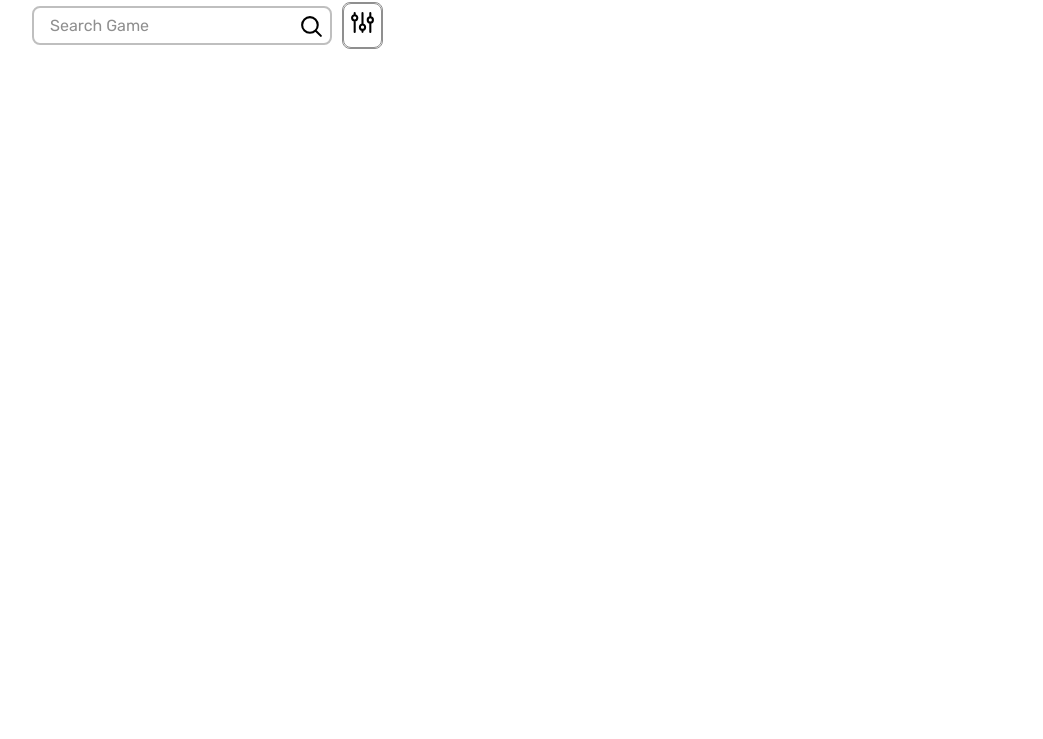
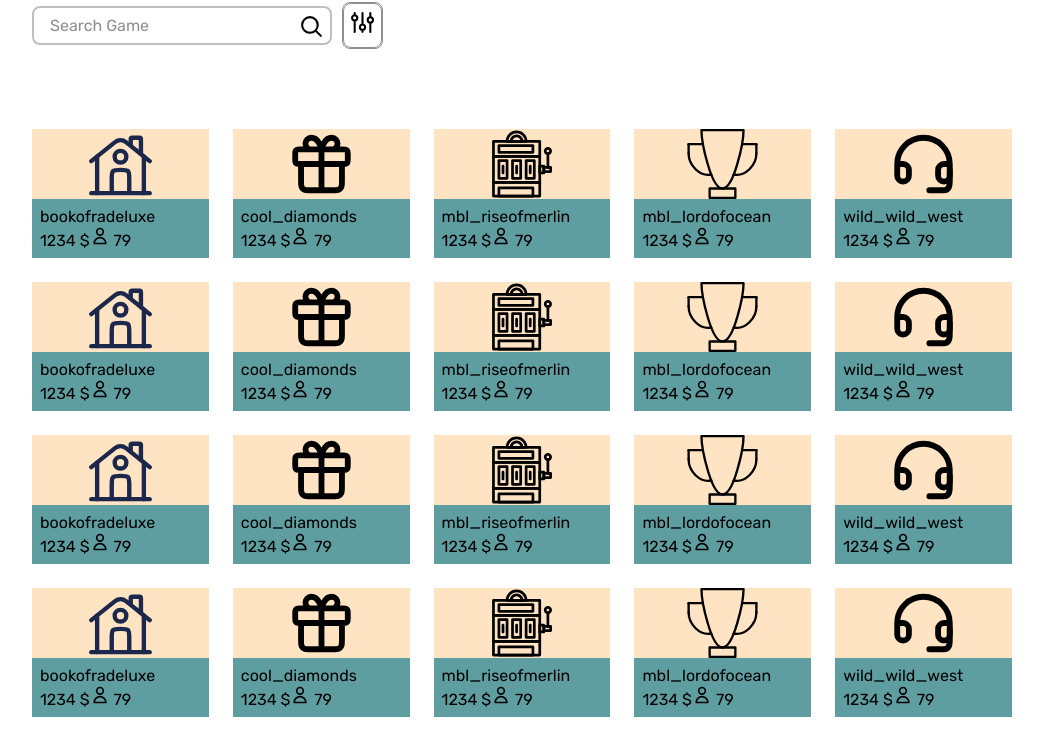
Before and after one commit to MassimoAurelio/casino, a Vue app: page / in a window 1280 px wide. Shown: the part 796-1535 px from the top of the page, without its empty margins (118-1161 px from the left). Before the commit the page ends 1000 px from the top, so only its background shows below. Built offline with nearby package versions, Linux system fonts and the light colour scheme.

Commit message:
add games

```diff
--- /dev/null
+++ b/src/app/stores/useGames.ts
@@ -0,0 +1,49 @@
+import { defineStore } from 'pinia'
+import home from '@/app/assets/svg/home.svg'
+import gift from '@/app/assets/svg/gift.svg'
+import games from '@/app/assets/svg/games.svg'
+import tourney from '@/app/assets/svg/tourney.svg'
+import support from '@/app/assets/svg/support.svg'
+
+interface Store {
+  label: string
+  amount: number
+  icon: string
+}
+
+export const useGames = defineStore('games', {
+  state: () => ({
+    items: [
+      { label: 'bookofradeluxe', icon: home, amount: 1234 },
+      { label: 'cool_diamonds', icon: gift, amount: 1234 },
+      { label: 'mbl_riseofmerlin', icon: games, amount: 1234 },
+      { label: 'mbl_lordofocean', icon: tourney, amount: 1234 },
+      { label: 'wild_wild_west', icon: support, amount: 1234 },
+      { label: 'bookofradeluxe', icon: home, amount: 1234 },
+      { label: 'cool_diamonds', icon: gift, amount: 1234 },
+      { label: 'mbl_riseofmerlin', icon: games, amount: 1234 },
+      { label: 'mbl_lordofocean', icon: tourney, amount: 1234 },
+      { label: 'wild_wild_west', icon: support, amount: 1234 },
+      { label: 'bookofradeluxe', icon: home, amount: 1234 },
+      { label: 'cool_diamonds', icon: gift, amount: 1234 },
+      { label: 'mbl_riseofmerlin', icon: games, amount: 1234 },
+      { label: 'mbl_lordofocean', icon: tourney, amount: 1234 },
+      { label: 'wild_wild_west', icon: support, amount: 1234 },
+      { label: 'bookofradeluxe', icon: home, amount: 1234 },
+      { label: 'cool_diamonds', icon: gift, amount: 1234 },
+      { label: 'mbl_riseofmerlin', icon: games, amount: 1234 },
+      { label: 'mbl_lordofocean', icon: tourney, amount: 1234 },
+      { label: 'wild_wild_west', icon: support, amount: 1234 },
+      { label: 'bookofradeluxe', icon: home, amount: 1234 },
+      { label: 'cool_diamonds', icon: gift, amount: 1234 },
+      { label: 'mbl_riseofmerlin', icon: games, amount: 1234 },
+      { label: 'mbl_lordofocean', icon: tourney, amount: 1234 },
+      { label: 'wild_wild_west', icon: support, amount: 1234 },
+      { label: 'bookofradeluxe', icon: home, amount: 1234 },
+      { label: 'cool_diamonds', icon: gift, amount: 1234 },
+      { label: 'mbl_riseofmerlin', icon: games, amount: 1234 },
+      { label: 'mbl_lordofocean', icon: tourney, amount: 1234 },
+      { label: 'wild_wild_west', icon: support, amount: 1234 }
+    ] as Store[]
+  })
+})
--- a/src/pages/games/GamesElement.vue
+++ b/src/pages/games/GamesElement.vue
@@ -7,8 +7,12 @@ import SearchInput from '@/widgets/search/SearchInput.vue'
 import Button from '@/shared/button'
 import PostImg from '@/app/assets/svg/post.svg'
 import ProvidersElement from '@/widgets/providers/ProvidersElement.vue'
+import { useGames } from '@/app/stores/useGames'
+import UserImg from '@/app/assets/svg/user.svg'
 
 let isProviders = ref(false)
+
+const gamesStore = useGames()
 
 function toggleProviders() {
   isProviders.value = !isProviders.value
@@ -16,7 +20,7 @@ function toggleProviders() {
 </script>
 
 <template>
-  <section class="section">
+  <section>
     <Container>
       <div class="main">
         <div class="main-h1">
@@ -34,6 +38,27 @@ function toggleProviders() {
         <div class="provider">
           <ProvidersElement v-if="isProviders" />
         </div>
+        <div class="games-container">
+          <div class="games-item" v-for="item in gamesStore.items" :key="item.label">
+            <div class="img">
+              <img class="img-item" :src="item.icon" alt="" />
+              <div class="buttons" v-if="false">
+                <button>Play</button>
+                <a href="">Demo</a>
+              </div>
+            </div>
+            <div class="description">
+              <div class="game-name">{{ item.label }}</div>
+              <div>
+                <span class="amount">{{ item.amount }} $</span>
+                <span class="users">
+                  <img :src="UserImg" alt="user" />
+                  79
+                </span>
+              </div>
+            </div>
+          </div>
+        </div>
       </div>
     </Container>
   </section>
@@ -46,8 +71,6 @@ function toggleProviders() {
   gap: 5vh;
 }
 
-
-
 .input-btn {
   display: flex;
   flex-direction: row;
@@ -57,6 +80,32 @@ function toggleProviders() {
 .button {
   border: 1px solid var(--grayscale-hard);
   border-radius: 8px;
+}
 
+.games-container {
+  display: grid;
+  grid-template-columns: repeat(5, 1fr);
+  grid-gap: 3vh;
+  width: 100%;
+}
+
+.games-item {
+  width: 100%;
+  border-radius: 15px;
+}
+.img {
+  height: 70px;
+  width: 100%;
+  background-color: bisque;
+}
+
+.img-item {
+  width: 100%;
+  height: 100%;
+}
+
+.description {
+  padding: 1vh;
+  background-color: cadetblue;
 }
 </style>
--- a/src/shared/button/ButtonElement.vue
+++ b/src/shared/button/ButtonElement.vue
@@ -12,7 +12,7 @@ interface Props {
 
 const props = defineProps<Props>()
 const slots = useSlots()
-const { color = 'primary', decoration = 'default', size = 'M' } = props
+const { color = 'primary', decoration = 'default', size = 'small' } = props
 
 const classes = ['button', `size_${size}`, `decoration_${decoration}`, `color_${color}`]
 </script>
```
Also changed, not shown: src/app/assets/svg/user.svg (added).
